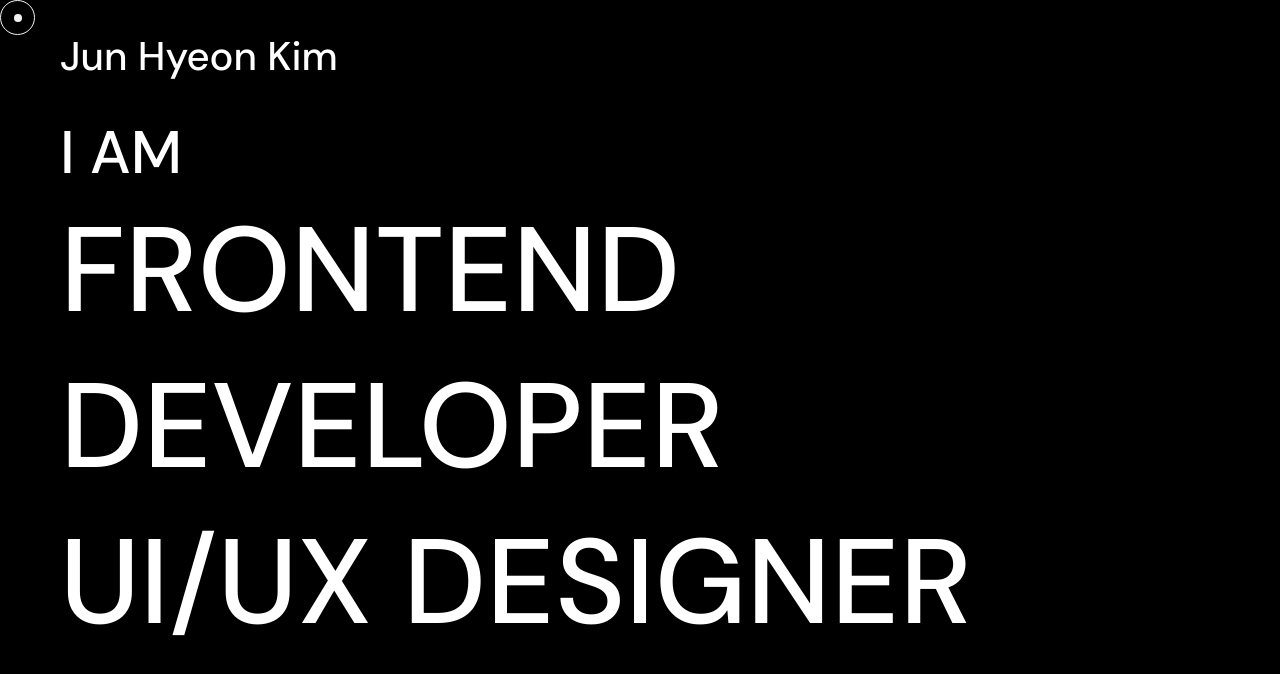
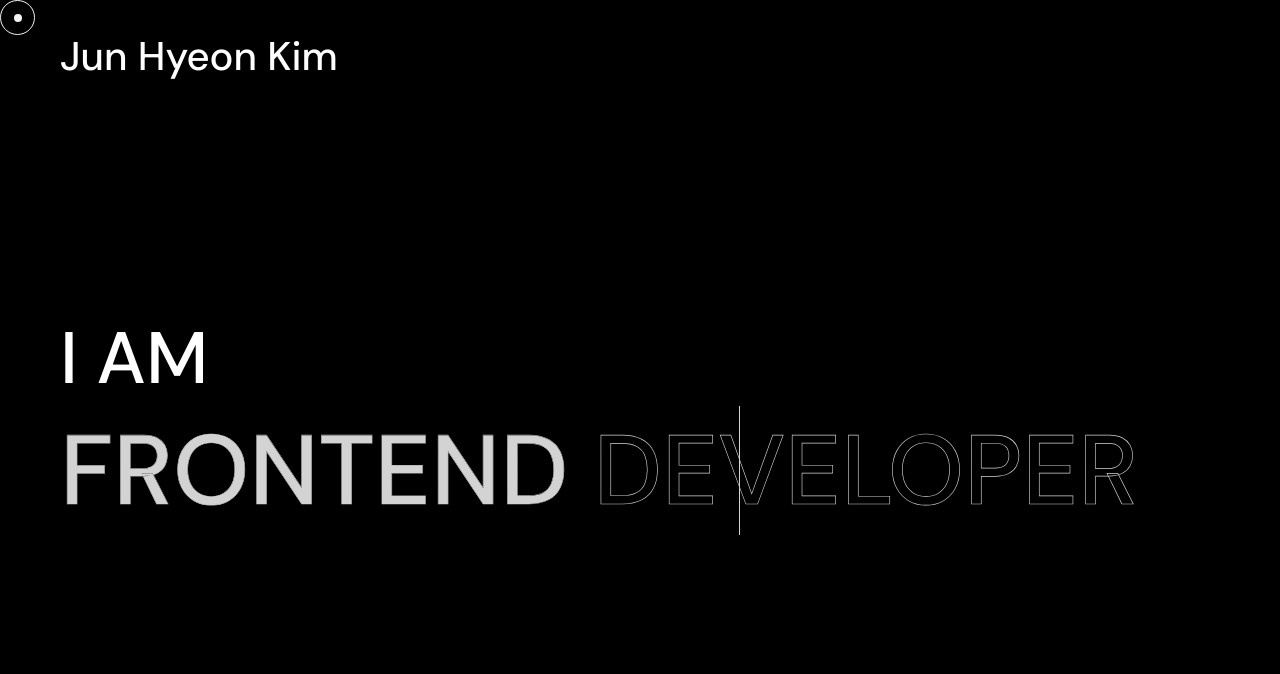
Before and after one commit to itsjh1242/animated-portfolio, a React (Create React App) app in the folder client/: page / in a window 1280 px wide. Shown: the top 674 px of the page. Built offline with nearby package versions, Linux system fonts and the light colour scheme.

Commit message:
Update Main Page
1. Main title CSS

```diff
--- a/client/src/config.jsx
+++ b/client/src/config.jsx
@@ -10,6 +10,6 @@ export const En_Configuration = {
   },
   //   Landing Page
   Landing: {
-    Title: ["FRONTEND DEVELOPER", "UI/UX DESIGNER"],
+    Title: ["FRONTEND DEVELOPER"],
   },
 };
--- a/client/src/styles/MainStyle.jsx
+++ b/client/src/styles/MainStyle.jsx
@@ -13,14 +13,46 @@ export const LandingTitleContainer = styled.div`
   flex-direction: column;
   justify-content: center;
   align-items: flex-start;
-  transform: translateY(-10%);
+  transform: translateY(-5%);
 `;
 
 export const LandingTitle = styled.p`
   font-family: "En Medium";
-  font-size: 120px;
+  font-size: calc(60px + 3vw);
 
   &:first-child {
-    font-size: 60px;
+    font-size: calc(60px + 1vw);
+  }
+
+  &:nth-child(2) {
+    position: relative;
+    color: #000000;
+    -webkit-text-stroke: 0.05vw #d3d3d3;
+    text-transform: uppercase;
+
+    &::before {
+      content: attr(data-text);
+      position: absolute;
+      top: 0;
+      left: 0;
+      width: 0;
+      height: 100%;
+      color: #d3d3d3;
+      -webkit-text-stroke: 0.01vw #000000;
+      border-right: 0.1vw solid #d3d3d3;
+      overflow: hidden;
+      animation: titleAnimate 8s linear infinite;
+    }
+    @keyframes titleAnimate {
+      0% {
+        width: 0;
+      }
+      50% {
+        width: 100%;
+      }
+      100% {
+        width: 0;
+      }
+    }
   }
 `;
--- a/client/src/views/Main.jsx
+++ b/client/src/views/Main.jsx
@@ -25,7 +25,9 @@ const Main = (props) => {
             <S.LandingTitleContainer>
               <S.LandingTitle>I AM</S.LandingTitle>
               {Config.Landing.Title.map((title, index) => (
-                <S.LandingTitle key={index}>{title}</S.LandingTitle>
+                <S.LandingTitle key={index} data-text={title}>
+                  {title}
+                </S.LandingTitle>
               ))}
             </S.LandingTitleContainer>
           </S.Landing>
```
